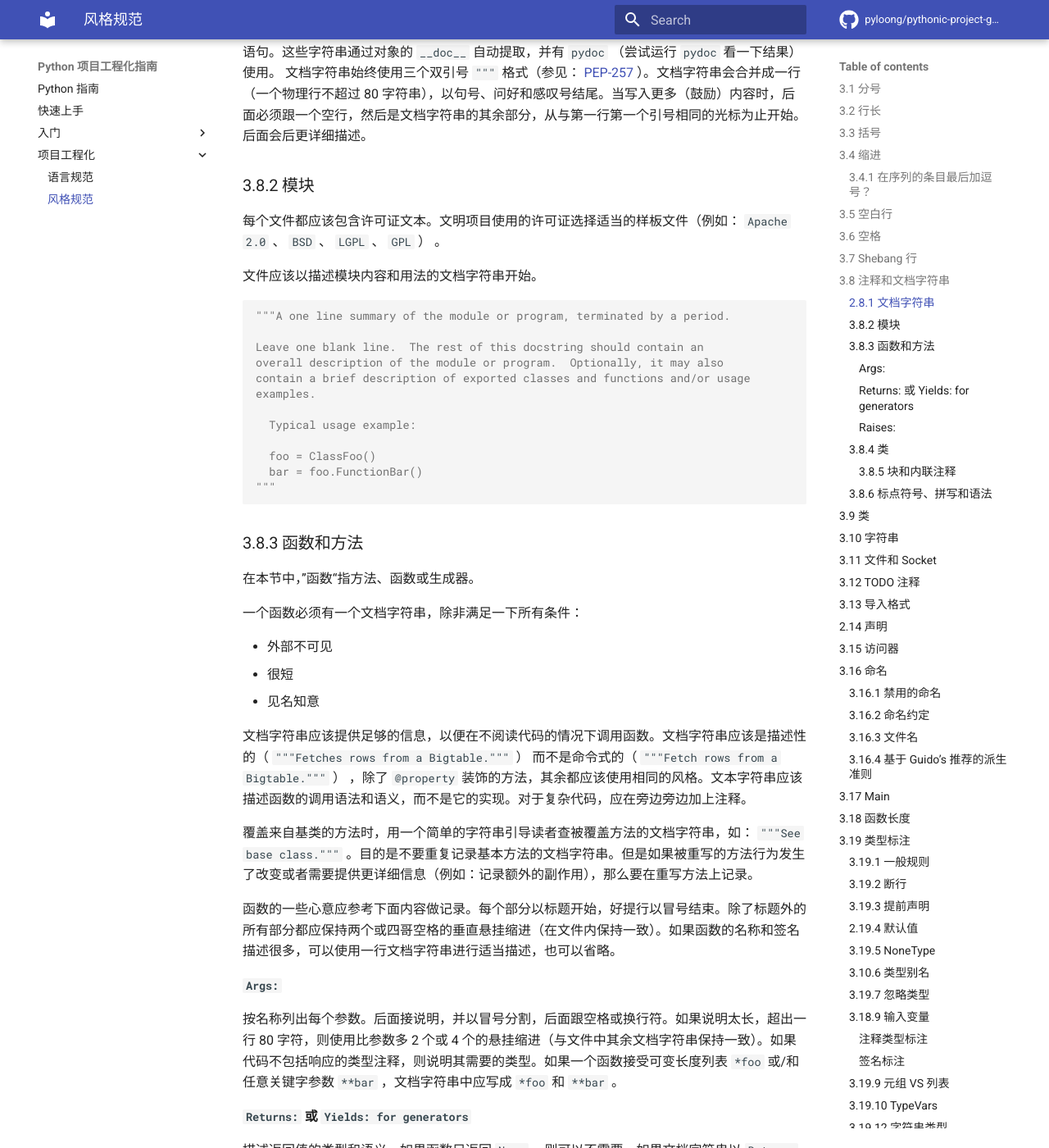
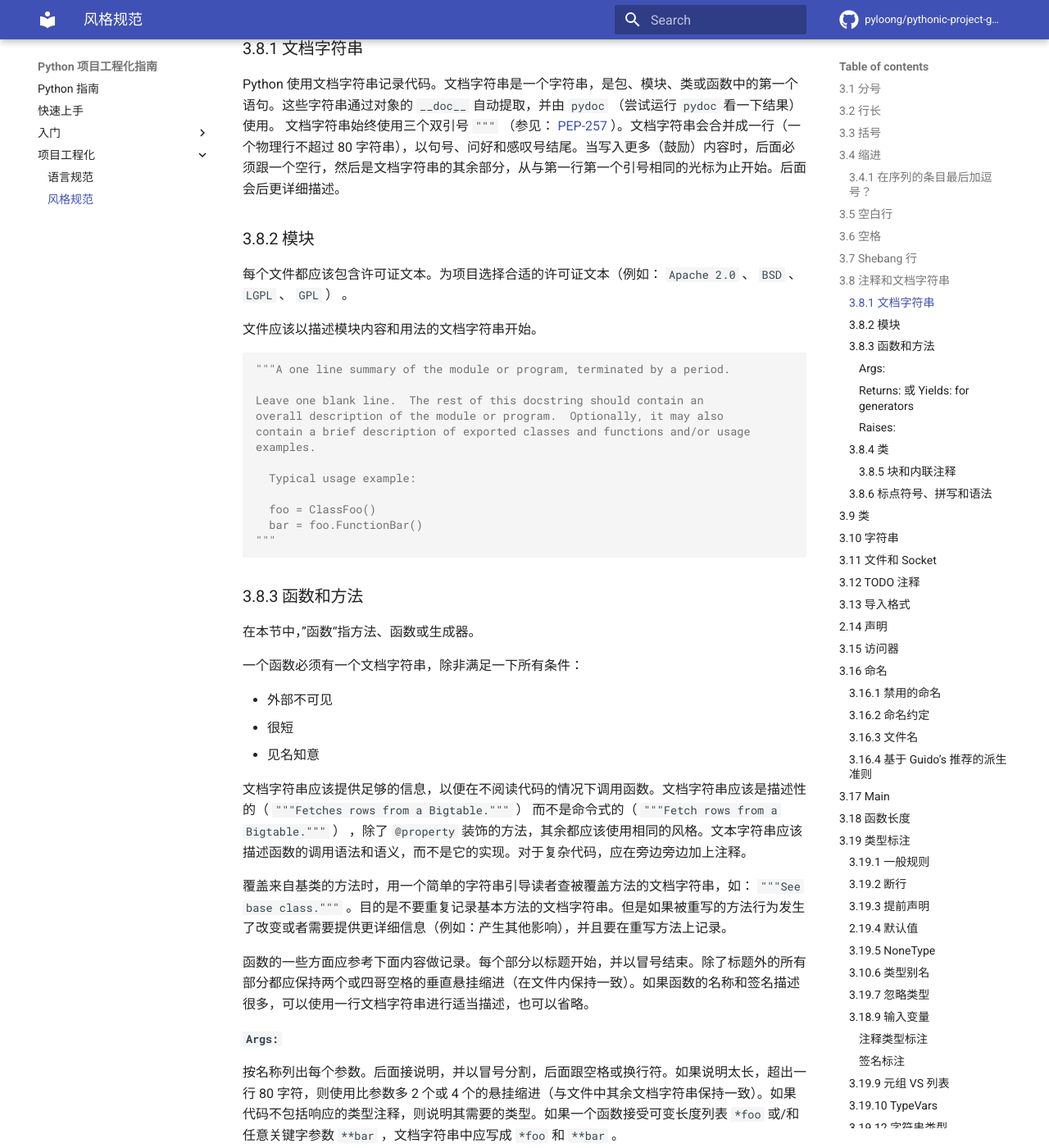
Before and after one commit to pyloong/pythonic-project-guidelines, an MkDocs documentation site: the page built from docs/guidelines/style_rules.md, in a window 1280 px wide and 1400 px high, scrolled down 7375 px. Shown: the whole window at 82% size. Built offline with MkDocs 1.6.1 and Material for MkDocs 9.7.7, drawn with Linux system fonts in a browser that asks for light colours; comment, search, counter and statistics services are not loaded; some of the changed text lies outside the part shown.

Commit message:
feat(style_rule): 校正

````diff
--- a/docs/guidelines/style_rules.md
+++ b/docs/guidelines/style_rules.md
@@ -9,13 +9,13 @@
 
 ## 3.1 分号
 
-不要用分号结束行，也不要使用分号将两个语句放在同一行上。
+不要在行尾用分号，也不要使用分号将两个语句放在同一行上。
 
 ## 3.2 行长
 
 最大行长为 80 字符。
 
-80 个字符限制的例外：
+特例：
 
 - 长的导入声明
 - 注释中的 URL 、路径名和长标识
@@ -24,16 +24,16 @@
 
 除非语句需要三个或更多的上下文管理器，否则不要使用反斜杠延续。
 
-利用 Python 的特性： [括号、方括号、大括号内的隐式行连接](https://docs.python.org/3/reference/lexical_analysis.html#implicit-line-joining) 。如果有必要，可以在变道时周围加一对括号。
+利用 Python 的特性： [括号、方括号、大括号内的隐式行连接](https://docs.python.org/3/reference/lexical_analysis.html#implicit-line-joining) 。如果有必要，可以在换行时，周围加一对括号。
 
 !!! success "推荐"
 
     ```python
     foo_bar(self, width, height, color='black', design=None, x='foo',
-             emphasis=None, highlight=0)
+            emphasis=None, highlight=0)
 
-     if (width == 0 and height == 0 and
-         color == 'red' and emphasis == 'strong'):
+    if (width == 0 and height == 0 and
+            color == 'red' and emphasis == 'strong'):
     ```
 
 当文本字符串不能放在单行上时，使用括号进行隐式换行。
@@ -85,13 +85,13 @@
             place_order(beans, spam)
     ```
 
-在上面的换行示例中，记下元素锁紧。参阅 [缩进](#34) 部分了解更多信息。
+在上面的换行示例中，记下元素缩进。参阅 [缩进](#34) 部分了解更多信息。
 
 ## 3.3 括号
 
 尽量少用括号。
 
-在元组周围使用括号虽然不是必须，但也可以。不要在 return 语句或条件语句中使用，除非在隐式的换行或表示元组时使用括号。
+在元组周围最好少用括号。不要在 return 语句或条件语句中使用，除非在隐式的换行或表示元组时使用括号。
 
 !!! success "推荐"
 
@@ -172,8 +175,8 @@
 
     # 2-space hanging indent forbidden
     foo = long_function_name(
-        var_one, var_two, var_three,
-        var_four)
+      var_one, var_two, var_three,
+      var_four)
 
     # No hanging indent in a dictionary
     foo = {
@@ -185,7 +188,7 @@
 
 ### 3.4.1 在序列的条目最后加逗号？
 
-只有在序列结束符 `]` 、 `)` 或 `}` 和最后一个元素不在同一行时才推荐使用。最后的逗号可以作为 [YAPF](https://pypi.org/project/yapf/) 自动化格式代码的提示，当最后一个元素出现时，会自动将序列容器格式化为没行一个元素。
+只有在序列结束符 `]` 、 `)` 或 `}` 与最后一个元素不在同一行时才推荐使用。尾随逗号的存在还用作对代码自动格式化程序 [YAPF](https://pypi.org/project/yapf/) 的提示，以指示在最后一个元素之后出现时，自动将项目容器的格式设置为每行一个条目。
 
 !!! success "推荐"
 
@@ -195,32 +198,36 @@
 
     ```python
     golomb4 = [
-           0,
-           1,
-           4,
-           6,
-       ]
+        0,
+        1,
+        4,
+        6,
+    ]
     ```
 
 !!! fail "不推荐"
+
     ```python
     golomb4 = [
-           0,
-           1,
-           4,
-           6
-       ]
+        0,
+        1,
+        4,
+        6
+    ]
     ```
 
 ## 3.5 空白行
 
-顶级定义之间用两个空白行，可以是函数待会故意，可以是类定义。方法定义间隔、 `class` 所在行于第一个方法之间使用一个空白行。在 `def` 行之后没有空行。函数或方法内部，适当使用一个空白行。
+- 顶级定义之间用两个空白行，可以是函数定义，可以是类定义。
+- 方法定义间隔、 `class` 所在行于第一个方法之间使用一个空白行。
+- 在 `def` 行之后没有空行。
+- 函数或方法内部，使用一个空白行。
 
 ## 3.6 空格
 
 遵循标点符号周围空格的排版标准。
 
-圆括号、方括号和大括号内没有空额。
+圆括号、方括号和大括号内没有空格。
 
 !!! success "推荐"
 
@@ -317,7 +324,7 @@
     def complex(real, imag: float=0.0): return Magic(r = real, i = imag)
     ```
 
-不要使用空格垂直对齐连续行上的标记，因为会为维护造成负担（使用于 `:` 、 `#` 、 `=` 等）：
+请勿使用空格在连续的行上垂直对齐，因为这会增加维护负担（使用于 `:` 、 `#` 、 `=` 等）：
 
 !!! success "推荐"
 
@@ -345,22 +352,22 @@
 
 ## 3.7 [Shebang](https://en.wikipedia.org/wiki/Shebang_(Unix)) 行
 
-大所属 `.py` 文件不需要以 `#!` 。程序主文件的开头是 `#!/usr/bin/python` 和一个可选的单个数字 `2` 或 `3` 结尾的行。参见： [PEP-394](https://www.google.com/url?sa=D&q=http://www.python.org/dev/peps/pep-0394/) 。
+大多数 `.py` 文件不需要以 `#!` 。程序主文件的开头是 `#!/usr/bin/python` 加上一个可选的单个数字 `2` 或 `3` 结尾的行。参见： [PEP-394](https://www.google.com/url?sa=D&q=http://www.python.org/dev/peps/pep-0394/) 。
 
-内核通过这一行来查找 Python 解释权，但是在导入模块时被 Python 忽略。只需要在一个可执行文件上定义。
+内核通过这一行来查找 Python 解释器，但是在导入模块时被 Python 忽略。只需要在一个可执行文件上定义。
 
 ## 3.8 注释和文档字符串
 
 正确使用模块、函数、方法的文档字符串和内联注释。
 
-### 2.8.1 文档字符串
+### 3.8.1 文档字符串
 
-Python 使用文档字符串记录代码。文档字符串是一个字符串，是包、模块、类或函数中的第一个语句。这些字符串通过对象的 `__doc__` 自动提取，并有 `pydoc` （尝试运行 `pydoc` 看一下结果） 使用。
-文档字符串始终使用三个双引号 `"""` 格式（参见： [PEP-257](https://www.google.com/url?sa=D&q=http://www.python.org/dev/peps/pep-0257/) ）。文档字符串会合并成一行（一个物理行不超过 80 字符串），以句号、问好和感叹号结尾。当写入更多（鼓励）内容时，后面必须跟一个空行，然后是文档字符串的其余部分，从与第一行第一个引号相同的光标为止开始。后面会后更详细描述。
+Python 使用文档字符串记录代码。文档字符串是一个字符串，是包、模块、类或函数中的第一个语句。这些字符串通过对象的 `__doc__` 自动提取，并由 `pydoc` （尝试运行 `pydoc` 看一下结果） 使用。
+文档字符串始终使用三个双引号 `"""` （参见： [PEP-257](https://www.google.com/url?sa=D&q=http://www.python.org/dev/peps/pep-0257/) ）。文档字符串会合并成一行（一个物理行不超过 80 字符串），以句号、问好和感叹号结尾。当写入更多（鼓励）内容时，后面必须跟一个空行，然后是文档字符串的其余部分，从与第一行第一个引号相同的光标为止开始。后面会后更详细描述。
 
 ### 3.8.2 模块
 
-每个文件都应该包含许可证文本。文明项目使用的许可证选择适当的样板文件（例如： `Apache 2.0` 、 `BSD` 、 `LGPL` 、 `GPL` ） 。
+每个文件都应该包含许可证文本。为项目选择合适的许可证文本（例如： `Apache 2.0` 、 `BSD` 、 `LGPL` 、 `GPL` ） 。
 
 文件应该以描述模块内容和用法的文档字符串开始。
 
@@ -391,9 +398,9 @@
 
 文档字符串应该提供足够的信息，以便在不阅读代码的情况下调用函数。文档字符串应该是描述性的（ `"""Fetches rows from a Bigtable."""` ） 而不是命令式的（ `"""Fetch rows from a Bigtable."""` ） ，除了 `@property` 装饰的方法，其余都应该使用相同的风格。文本字符串应该描述函数的调用语法和语义，而不是它的实现。对于复杂代码，应在旁边旁边加上注释。
 
-覆盖来自基类的方法时，用一个简单的字符串引导读者查被覆盖方法的文档字符串，如： `"""See base class."""` 。目的是不要重复记录基本方法的文档字符串。但是如果被重写的方法行为发生了改变或者需要提供更详细信息（例如：记录额外的副作用），那么要在重写方法上记录。
+覆盖来自基类的方法时，用一个简单的字符串引导读者查被覆盖方法的文档字符串，如： `"""See base class."""` 。目的是不要重复记录基本方法的文档字符串。但是如果被重写的方法行为发生了改变或者需要提供更详细信息（例如：产生其他影响），并且要在重写方法上记录。
 
-函数的一些心意应参考下面内容做记录。每个部分以标题开始，好提行以冒号结束。除了标题外的所有部分都应保持两个或四哥空格的垂直悬挂缩进（在文件内保持一致）。如果函数的名称和签名描述很多，可以使用一行文档字符串进行适当描述，也可以省略。
+函数的一些方面应参考下面内容做记录。每个部分以标题开始，并以冒号结束。除了标题外的所有部分都应保持两个或四哥空格的垂直悬挂缩进（在文件内保持一致）。如果函数的名称和签名描述很多，可以使用一行文档字符串进行适当描述，也可以省略。
 
 #### `Args:`
 
````
Also changed, not shown: other parts of docs/guidelines/style_rules.md (+10 -7 lines).
